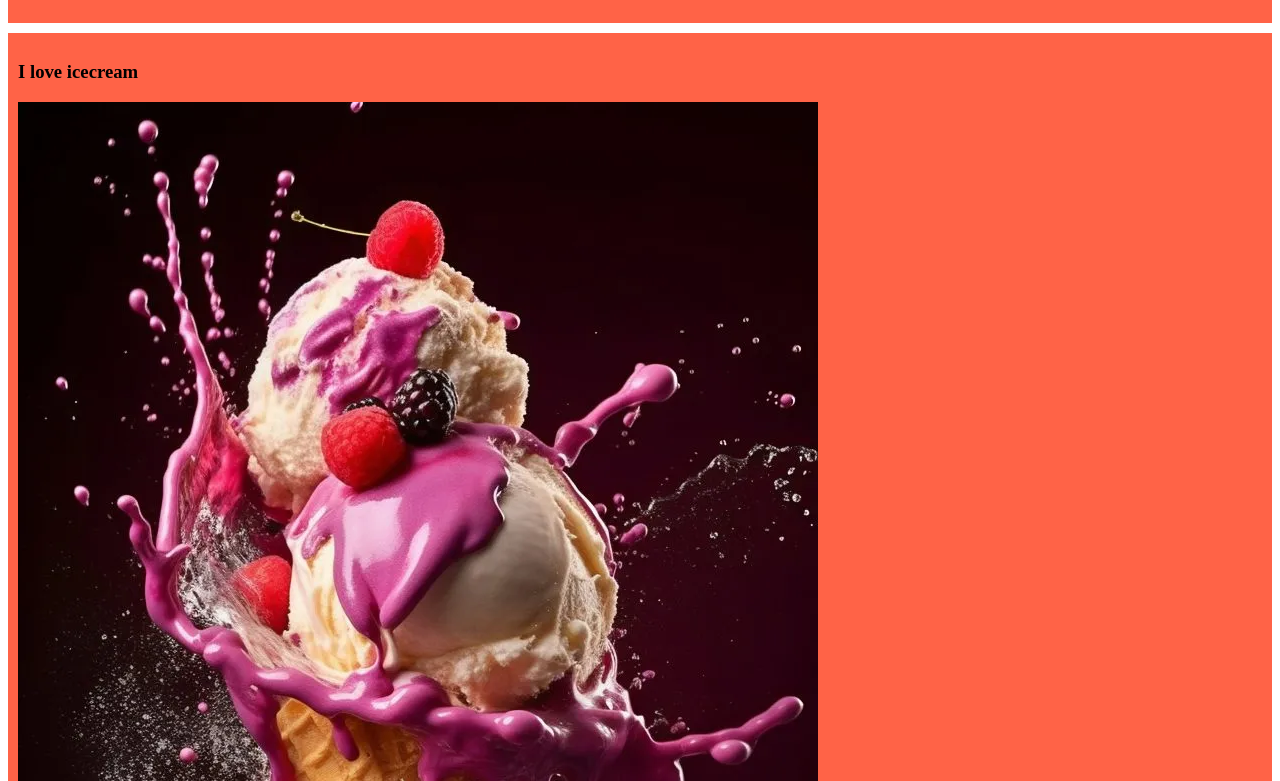
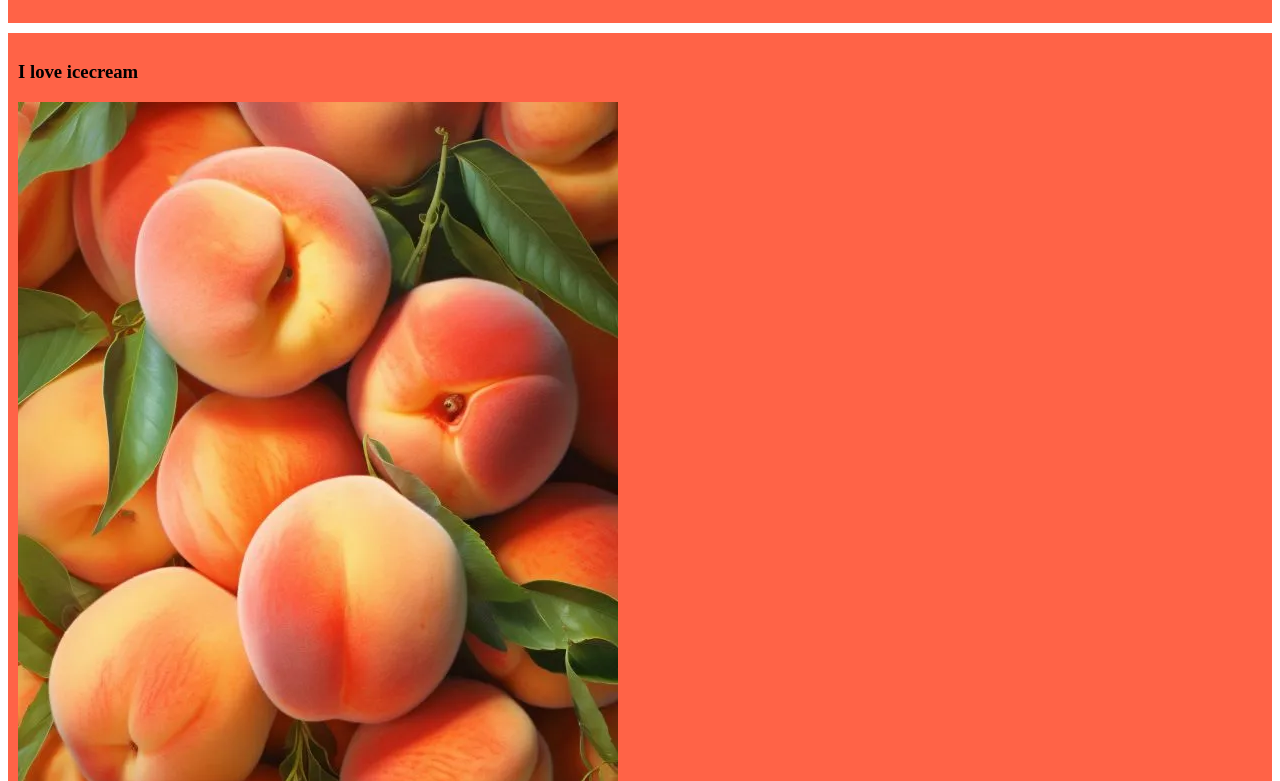
Before and after one commit to AthkiaAdiba/my-first-github-repo, a plain HTML site: page index.html in a window 1280 px wide. Shown: the part 559-1340 px from the top of the page. Drawn offline with Linux system fonts and the light colour scheme.

Commit message:
added a image

```diff
--- a/index.html
+++ b/index.html
@@ -28,7 +28,7 @@
 </div>
 <div>
     <h3>I love icecream</h3>
-    <img src="images/ice-cream-cone-splash.webp" alt="">
+    <img src="images/peaches.webp" alt="">
 </div>
 <body>
 
```
Also changed, not shown: images/peaches.webp (added).
